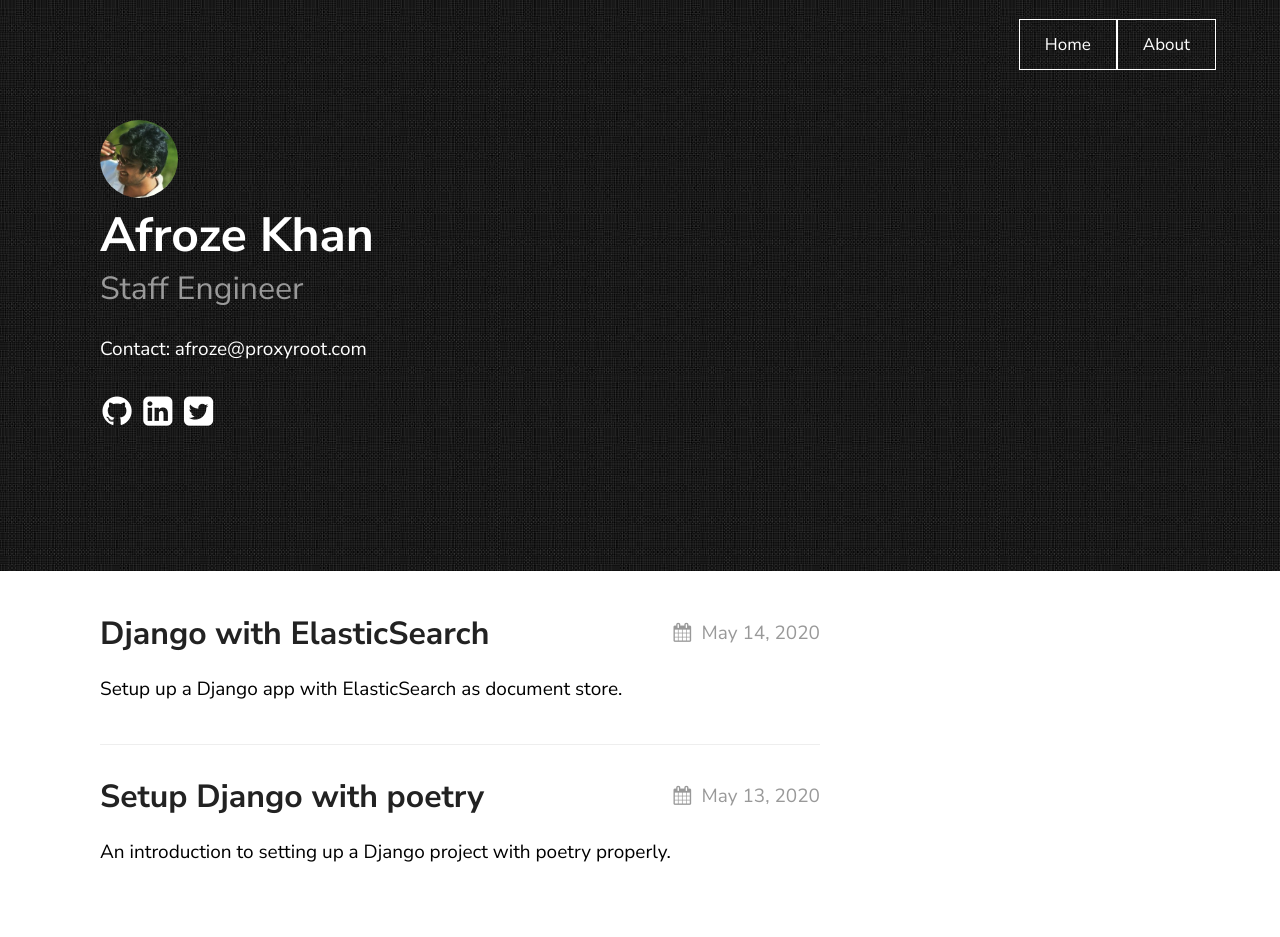
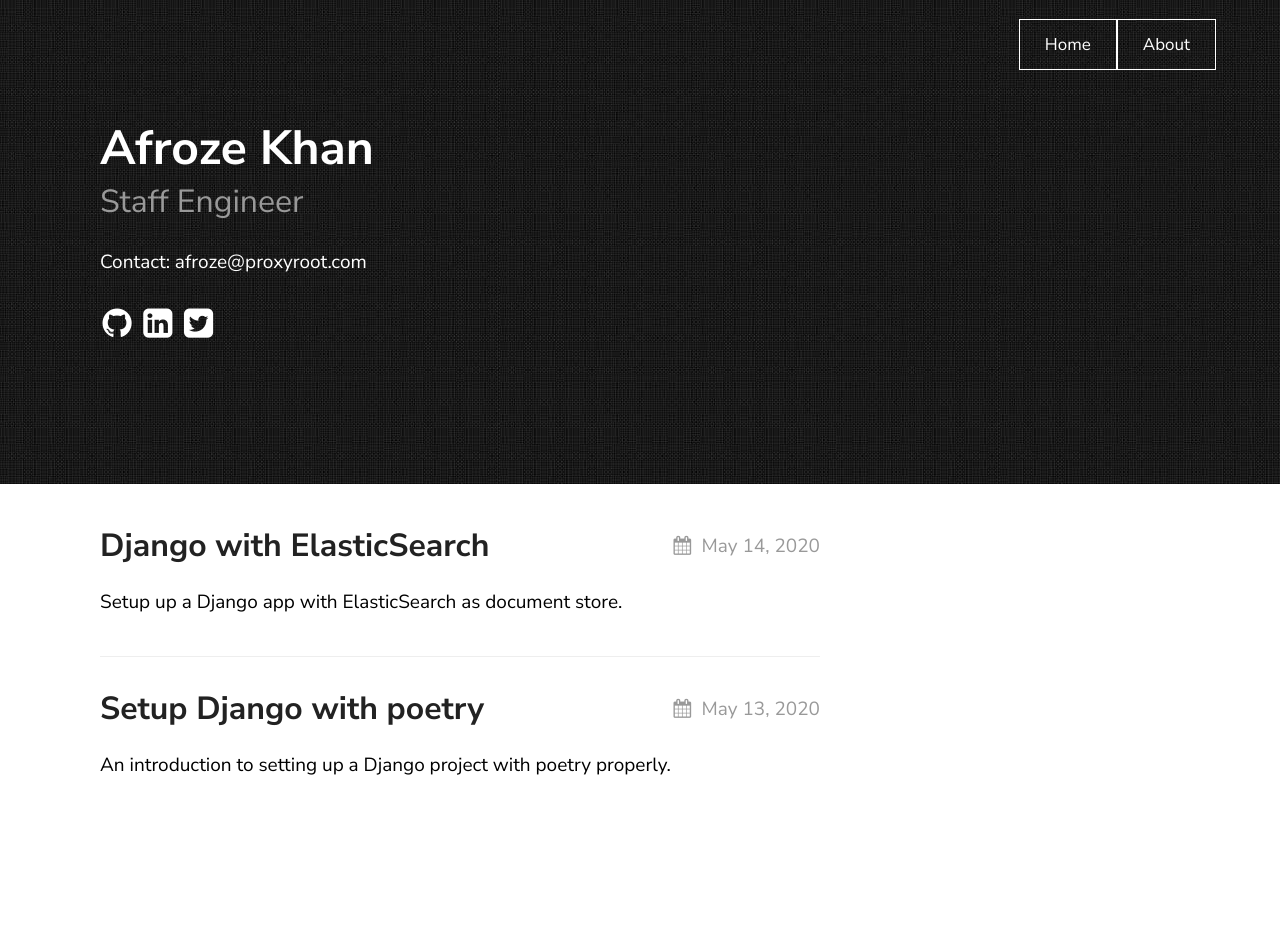
Before and after one commit to proxyroot/proxyroot.github.io, a Jekyll site: the page built from index.md, in a window 1280 px wide. Built offline with Jekyll 4.4.1, drawn with Linux system fonts in a browser that asks for light colours; after the commit the page ends 900 px from its top, so only the background shows below that.

Commit message:
comment foto

```diff
--- a/_includes/page_header.html
+++ b/_includes/page_header.html
@@ -1,5 +1,5 @@
 <div class="container">
-	<img src='{{ "/assets/images/afroze.jpeg" | relative_url }}' style="width: 78px;border-radius: 50%;">
+	<!-- <img src='{{ "/assets/images/afroze.jpeg" | relative_url }}' style="width: 78px;border-radius: 50%;"> -->
 	<h1>{{ site.texture.title }}</h1>
 	<h2>{{ site.texture.tagline }}</h2>
 	Contact: afroze@proxyroot.com<br><br>
```
